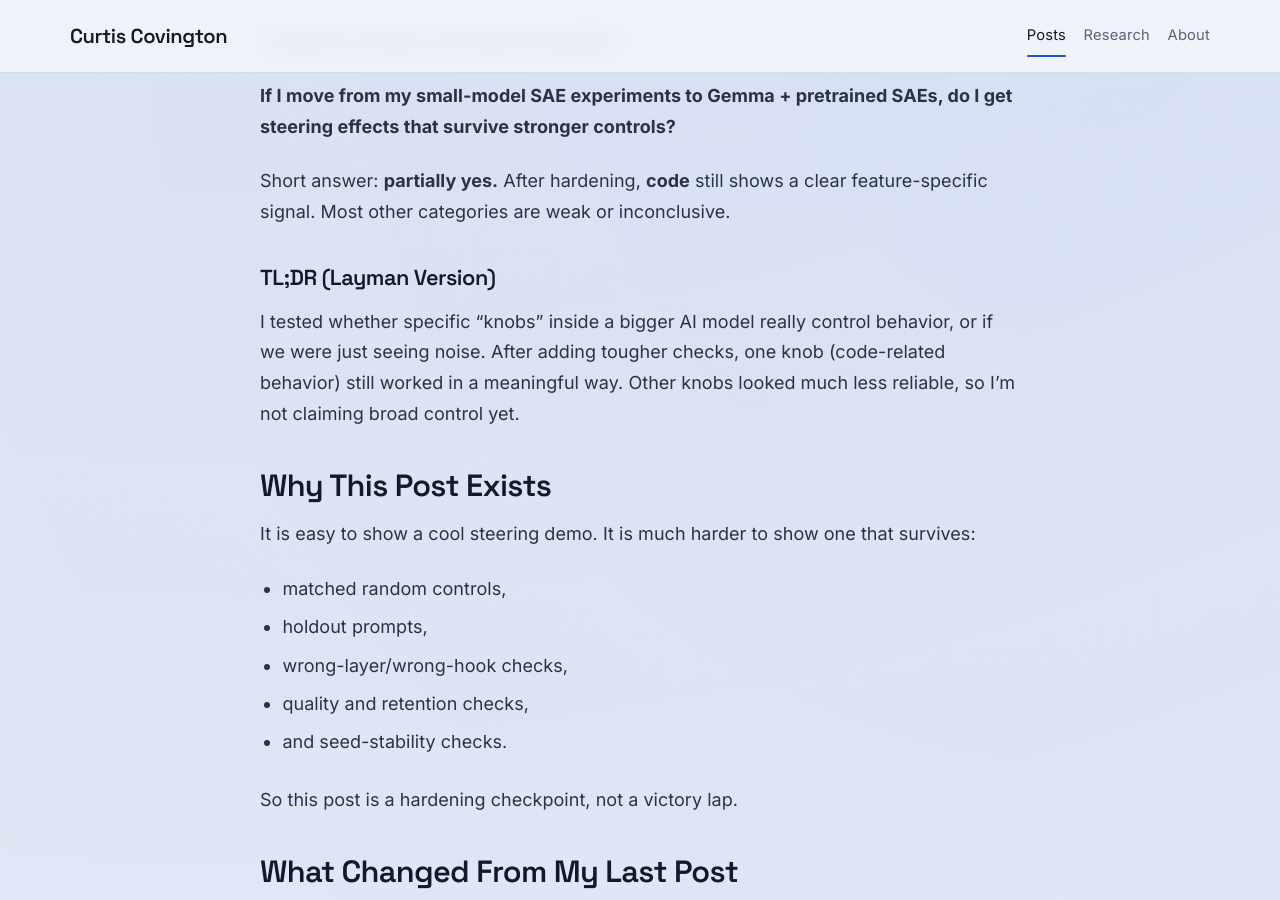
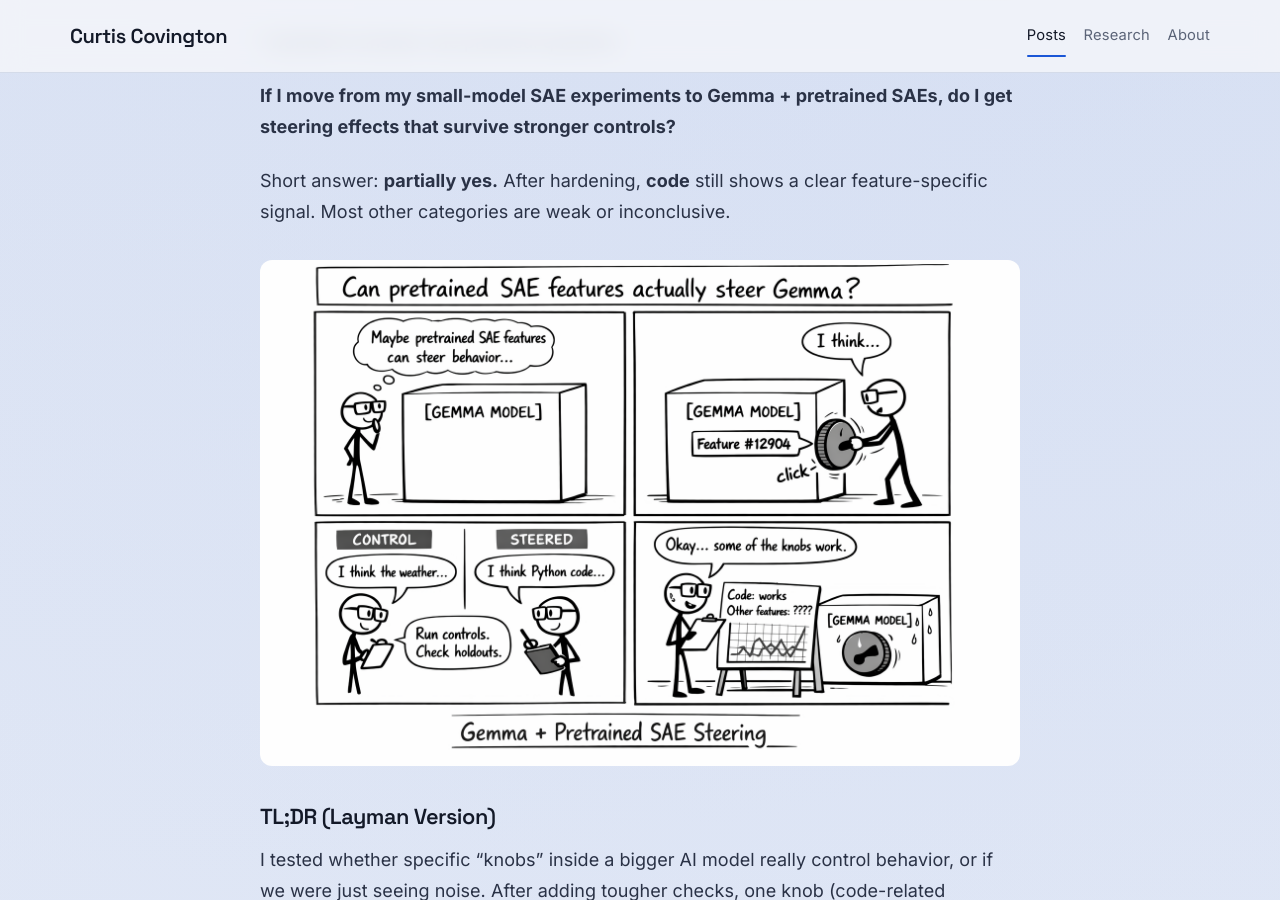
Before and after one commit to curtiscovington/curtiscovington.github.io, a Jekyll site: the page built from _posts/2026-03-03-gemma-pretrained-sae-steering-plan.md, in a window 1280 px wide and 900 px high, scrolled down 570 px. Built offline with Jekyll 4.4.1, drawn with Linux system fonts in a browser that asks for light colours.

Commit message:
Set Gemma steering comic as post image and hero placement

```diff
--- a/_posts/2026-03-03-gemma-pretrained-sae-steering-plan.md
+++ b/_posts/2026-03-03-gemma-pretrained-sae-steering-plan.md
@@ -9,7 +9,7 @@
   - mechanistic-interpretability
   - gemma
 reading_time: "11 min read"
-og_image: "/img/posts/gemma-pretrained-sae-steering/gemma_hardening_code_controls_holdout.png"
+og_image: "/img/posts/gemma-pretrained-sae-steering/gemma-pretrained-sae-steering-comic.png"
 repo_card:
   url: "https://github.com/curtiscovington/sae-interpretability/tree/exp-2026-03-03-gemma-hardened"
   title: "SAE Interpretability (tag: exp-2026-03-03-gemma-hardened)"
@@ -21,6 +21,8 @@
 **If I move from my small-model SAE experiments to Gemma + pretrained SAEs, do I get steering effects that survive stronger controls?**
 
 Short answer: **partially yes.** After hardening, **code** still shows a clear feature-specific signal. Most other categories are weak or inconclusive.
+
+![Gemma + pretrained SAE steering visual summary](/img/posts/gemma-pretrained-sae-steering/gemma-pretrained-sae-steering-comic.png)
 
 ### TL;DR (Layman Version)
 I tested whether specific “knobs” inside a bigger AI model really control behavior, or if we were just seeing noise. After adding tougher checks, one knob (code-related behavior) still worked in a meaningful way. Other knobs looked much less reliable, so I’m not claiming broad control yet.
```
Also changed, not shown: img/posts/gemma-pretrained-sae-steering/gemma-pretrained-sae-steering-comic.png (added).
